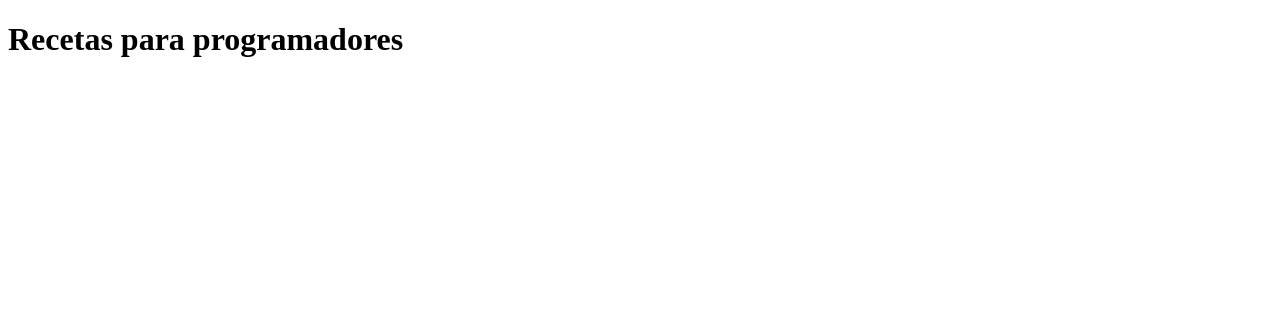
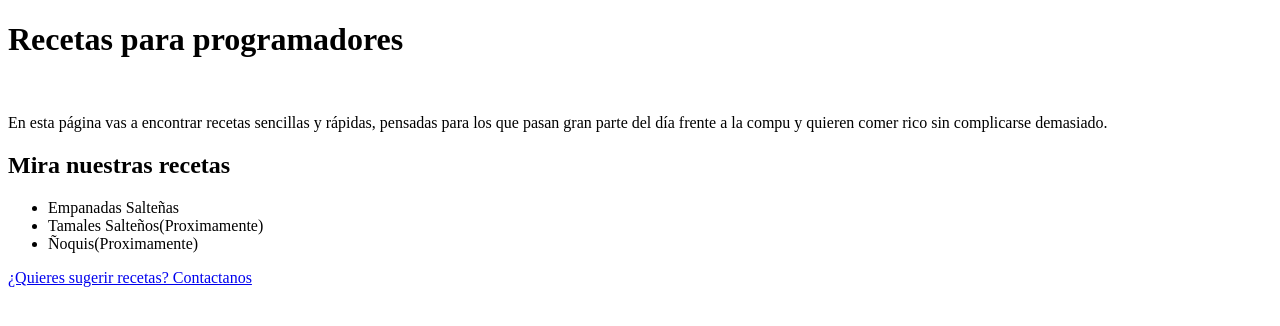
Before and after one commit to Julian-ba19/practicafront, a plain HTML site: page index.html in a window 1280 px wide. Drawn offline with Linux system fonts and the light colour scheme.

Commit message:
Actualizacion

```diff
--- a/index.html
+++ b/index.html
@@ -8,6 +8,13 @@
 <body>
     <H1>Recetas para programadores</H1>
     <br>
-    <p></p>
+    <p>En esta página vas a encontrar recetas sencillas y rápidas, pensadas para los que pasan gran parte del día frente a la compu y quieren comer rico sin complicarse demasiado.</p>
+    <h2>Mira nuestras recetas</h2>
+    <ul>
+        <li><a href="Empanadas_Salteñas.html"></a>Empanadas Salteñas</li>
+        <li>Tamales Salteños(Proximamente)</li>
+        <li>Ñoquis(Proximamente)</li>
+    </ul>
+    <footer><a href="contactos.html">¿Quieres sugerir recetas? Contactanos</a></footer>
 </body>
 </html>
```
Also changed, not shown: contactos.html (added, +11 -0 lines).
